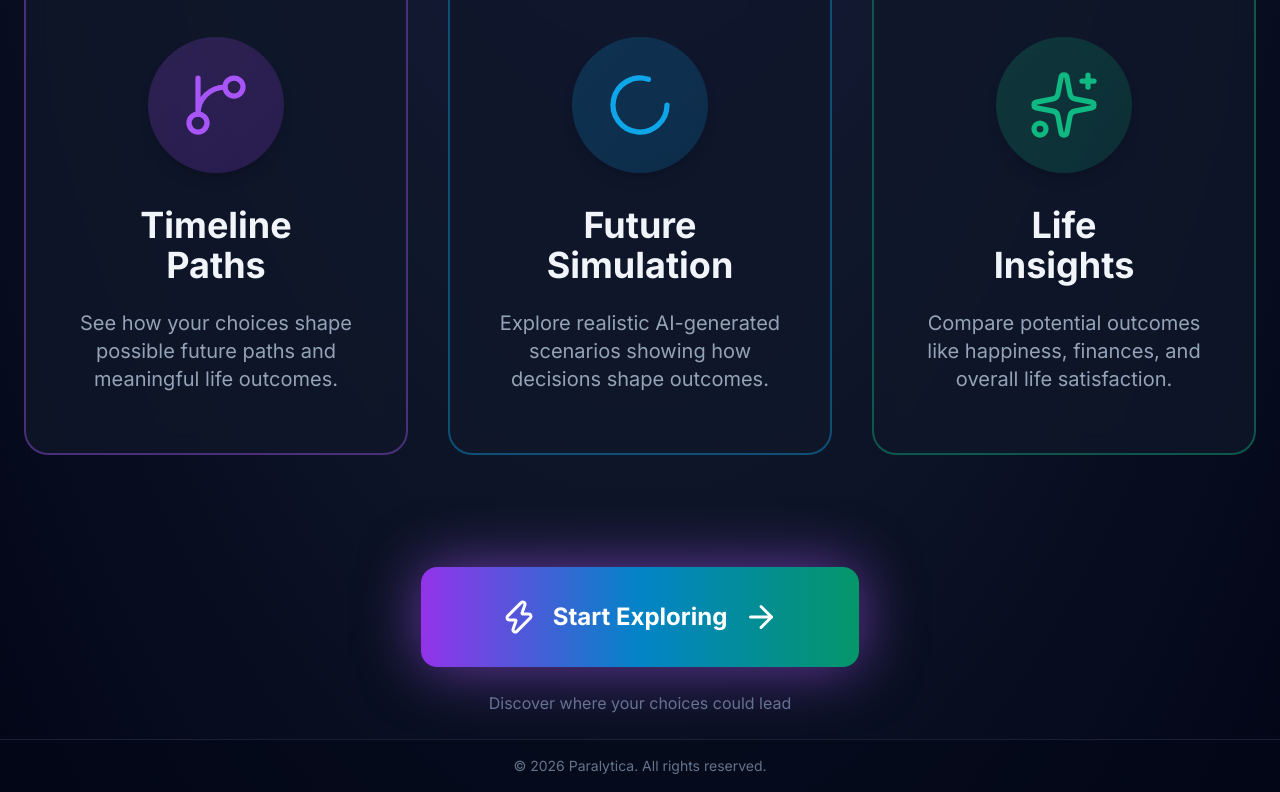
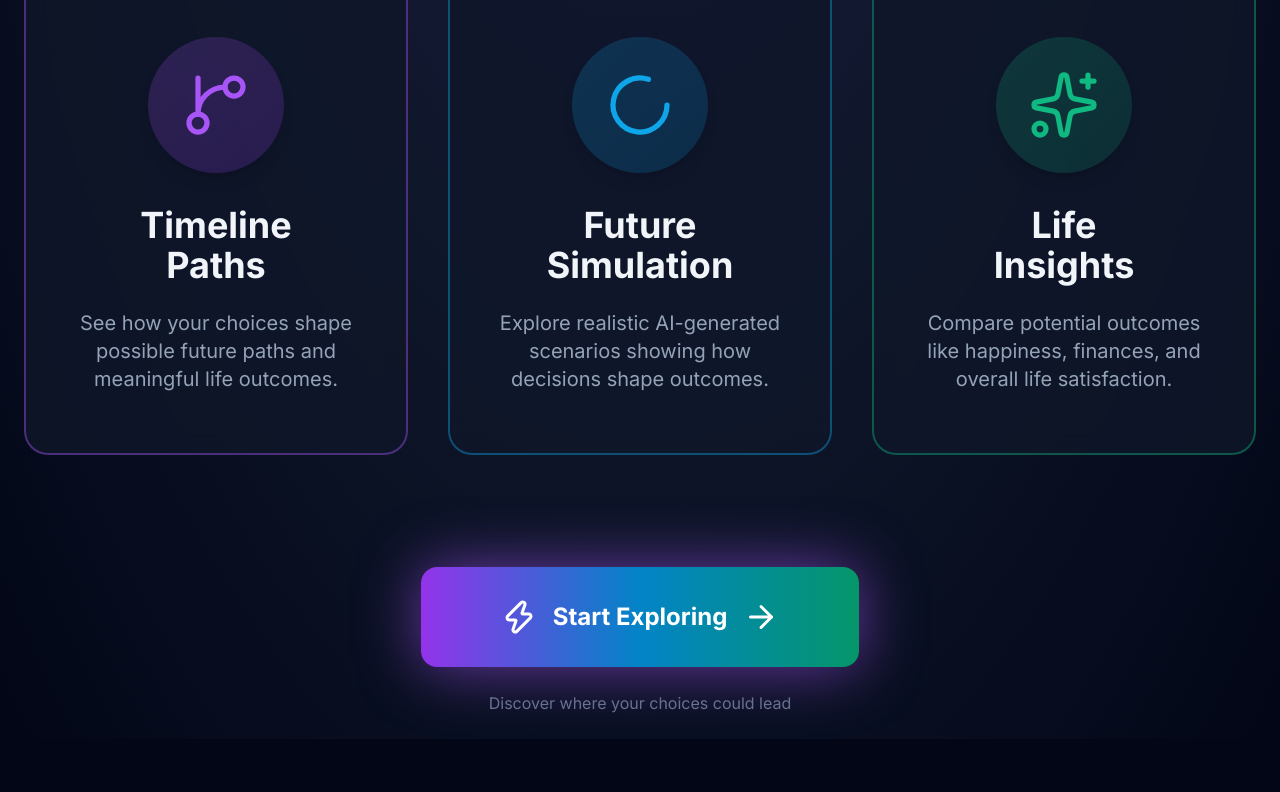
Before and after one commit to VinnyT456/Paralytica, a React (Vite) app: page / in a window 1280 px wide. Shown: the part 673-1465 px from the top of the page. After the commit the page ends 1412 px from the top, so only its background shows below. Built offline with nearby package versions, Linux system fonts and the light colour scheme.

Commit message:
removed the copy right footer

```diff
--- a/src/App.jsx
+++ b/src/App.jsx
@@ -2,7 +2,6 @@ import { useState } from 'react';
 import { BrowserRouter, Routes, Route } from 'react-router-dom';
 import { AppProvider } from './context/AppContext';
 import Navigation from './components/Navigation';
-import SiteFooter from './components/SiteFooter';
 import Home from './pages/Home';
 import About from './pages/About';
 import Questionnaire from './pages/Questionnaire';
@@ -46,7 +45,6 @@ function Layout({ bgTheme, setBgTheme }) {
           <Route path="/demo" element={<Demo bgTheme={bgTheme} />} />
         </Routes>
       </main>
-      <SiteFooter bgTheme={bgTheme} />
     </div>
   );
 }
--- a/src/components/SiteFooter.jsx
+++ /dev/null
@@ -1,17 +0,0 @@
-function SiteFooter({ bgTheme }) {
-  const isLight = bgTheme === 'light';
-
-  return (
-    <footer
-      className={`shrink-0 border-t py-4 text-center text-xs sm:text-sm pb-[max(1rem,env(safe-area-inset-bottom))] ${
-        isLight
-          ? 'border-slate-200/80 bg-slate-100/50 text-slate-500'
-          : 'border-slate-800/80 bg-slate-950/50 text-slate-500'
-      }`}
-    >
-      <p className="px-4">© 2026 Paralytica. All rights reserved.</p>
-    </footer>
-  );
-}
-
-export default SiteFooter;
```
